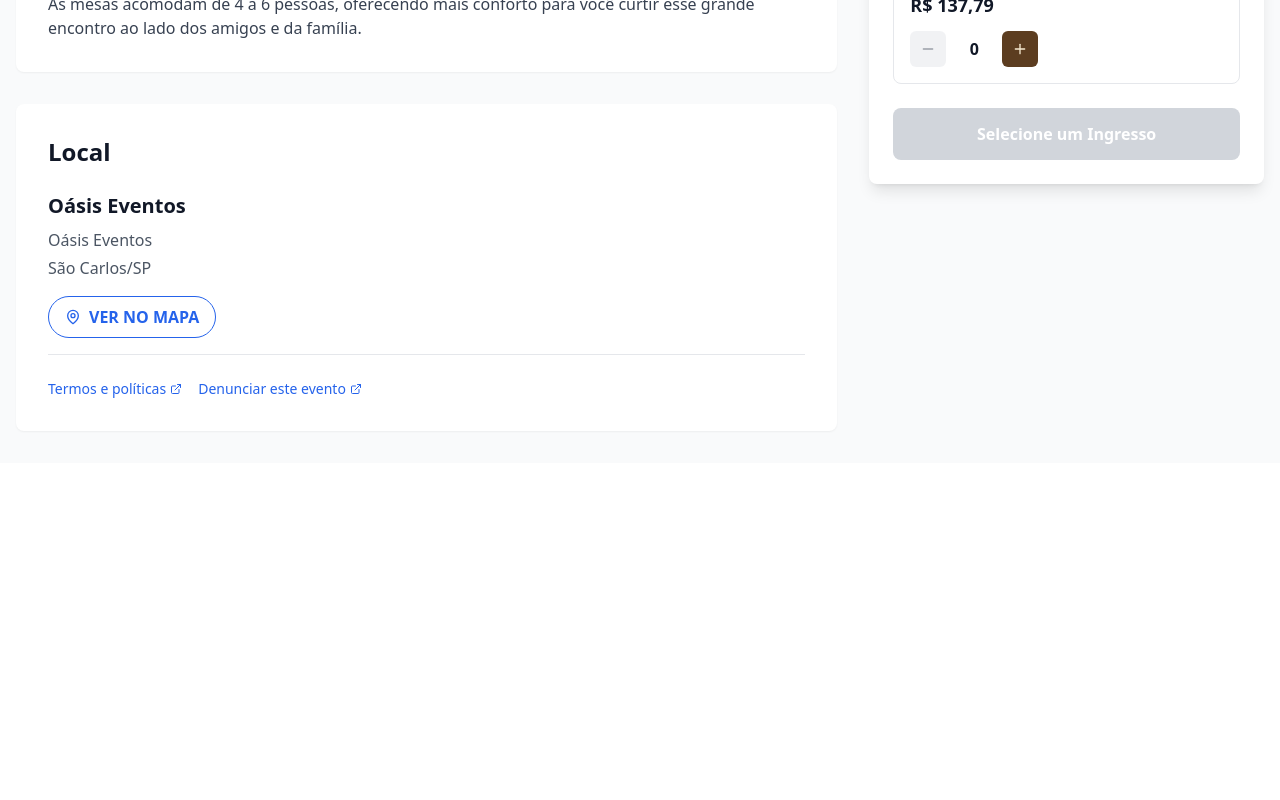
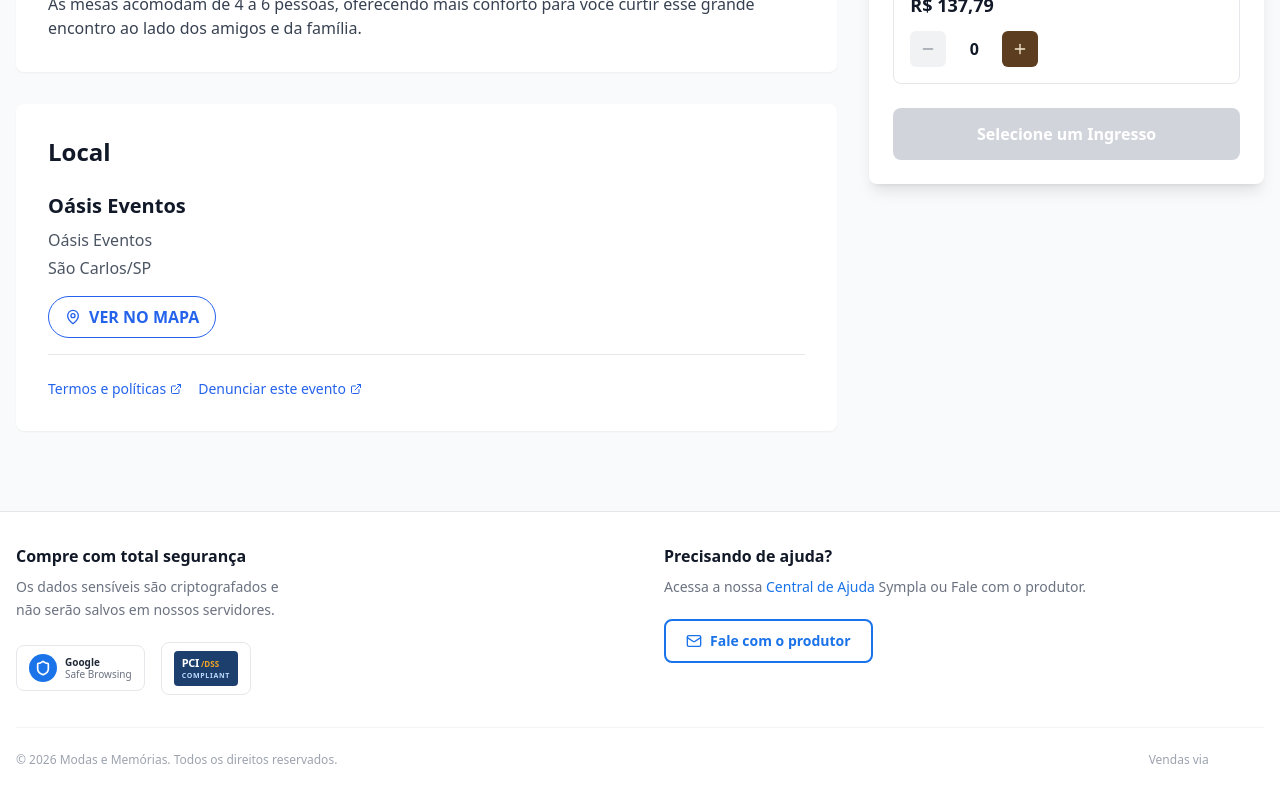
Before and after one commit to rossiusdt/modasememoriasscarlos, a React (Vite) app: page / in a window 1280 px wide. Shown: the part 937-1737 px from the top of the page. Before the commit the page ends 1400 px from the top, so only its background shows below. Built offline with nearby package versions, Linux system fonts and the light colour scheme; no server answers.

Commit message:
Add footer component

```diff
--- a/src/App.tsx
+++ b/src/App.tsx
@@ -5,6 +5,7 @@ import EventHero from './components/EventHero';
 import TicketSelector from './components/TicketSelector';
 import EventDescription from './components/EventDescription';
 import EventLocation from './components/EventLocation';
+import Footer from './components/Footer';
 import AdminDashboard from './pages/AdminDashboard';
 import { track } from './lib/analytics';
 
@@ -33,6 +34,7 @@ function EventPage() {
           </div>
         </div>
       </div>
+      <Footer />
     </div>
   );
 }
--- /dev/null
+++ b/src/components/Footer.tsx
@@ -0,0 +1,80 @@
+import { Shield, Mail, ExternalLink } from 'lucide-react';
+
+export default function Footer() {
+  return (
+    <footer className="bg-white border-t border-gray-200 mt-12">
+      <div className="max-w-7xl mx-auto px-4 py-8">
+        <div className="grid md:grid-cols-2 gap-8 md:gap-12">
+
+          {/* Coluna esquerda — Segurança */}
+          <div>
+            <h3 className="text-base font-bold text-gray-900 mb-2">Compre com total segurança</h3>
+            <p className="text-sm text-gray-500 mb-5 leading-relaxed">
+              Os dados sensíveis são criptografados e<br className="hidden sm:block" />
+              não serão salvos em nossos servidores.
+            </p>
+
+            <div className="flex items-center gap-4 flex-wrap">
+              {/* Google Safe Browsing */}
+              <div className="flex items-center gap-2 border border-gray-200 rounded-lg px-3 py-2">
+                <div className="w-7 h-7 rounded-full bg-[#1a73e8] flex items-center justify-center flex-shrink-0">
+                  <Shield className="w-4 h-4 text-white" strokeWidth={2.5} />
+                </div>
+                <div className="leading-tight">
+                  <p className="text-[10px] font-bold text-gray-800">Google</p>
+                  <p className="text-[10px] text-gray-500">Safe Browsing</p>
+                </div>
+              </div>
+
+              {/* PCI DSS */}
+              <div className="flex items-center gap-2 border border-gray-200 rounded-lg px-3 py-2">
+                <div className="bg-[#1c3f6e] rounded px-2 py-1 flex-shrink-0">
+                  <div className="flex items-baseline gap-0.5">
+                    <span className="text-[11px] font-black text-white tracking-tight">PCI</span>
+                    <span className="text-[8px] font-bold text-[#f5a623]">/DSS</span>
+                  </div>
+                  <p className="text-[7px] text-blue-200 font-semibold tracking-widest uppercase text-center">Compliant</p>
+                </div>
+              </div>
+            </div>
+          </div>
+
+          {/* Coluna direita — Ajuda */}
+          <div>
+            <h3 className="text-base font-bold text-gray-900 mb-2">Precisando de ajuda?</h3>
+            <p className="text-sm text-gray-500 mb-5 leading-relaxed">
+              Acessa a nossa{' '}
+              <a
+                href="https://sympla.com.br/ajuda"
+                target="_blank"
+                rel="noopener noreferrer"
+                className="text-[#1a73e8] hover:underline"
+              >
+                Central de Ajuda
+              </a>{' '}
+              Sympla ou Fale com o produtor.
+            </p>
+
+            <a
+              href="mailto:contato@modasememoriasevento.com.br"
+              className="inline-flex items-center gap-2 border-2 border-[#1a73e8] text-[#1a73e8] font-semibold text-sm px-5 py-2.5 rounded-lg hover:bg-blue-50 transition-colors"
+            >
+              <Mail className="w-4 h-4" />
+              Fale com o produtor
+            </a>
+          </div>
+
+        </div>
+
+        {/* Bottom bar */}
+        <div className="mt-8 pt-6 border-t border-gray-100 flex flex-col sm:flex-row items-center justify-between gap-3 text-xs text-gray-400">
+          <p>© {new Date().getFullYear()} Modas e Memórias. Todos os direitos reservados.</p>
+          <div className="flex items-center gap-1">
+            <span>Vendas via</span>
+            <img src="/sympla-logo.png" alt="Sympla" className="h-4 ml-1 opacity-60" />
+          </div>
+        </div>
+      </div>
+    </footer>
+  );
+}
```
